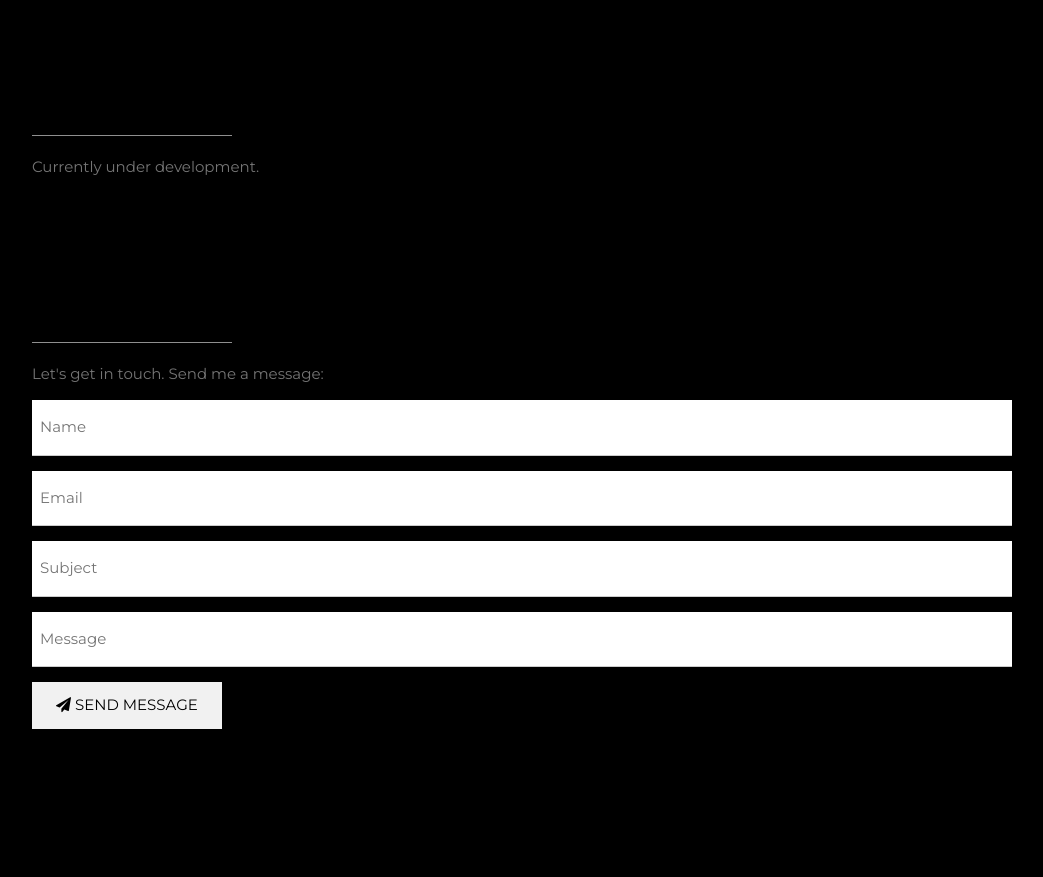
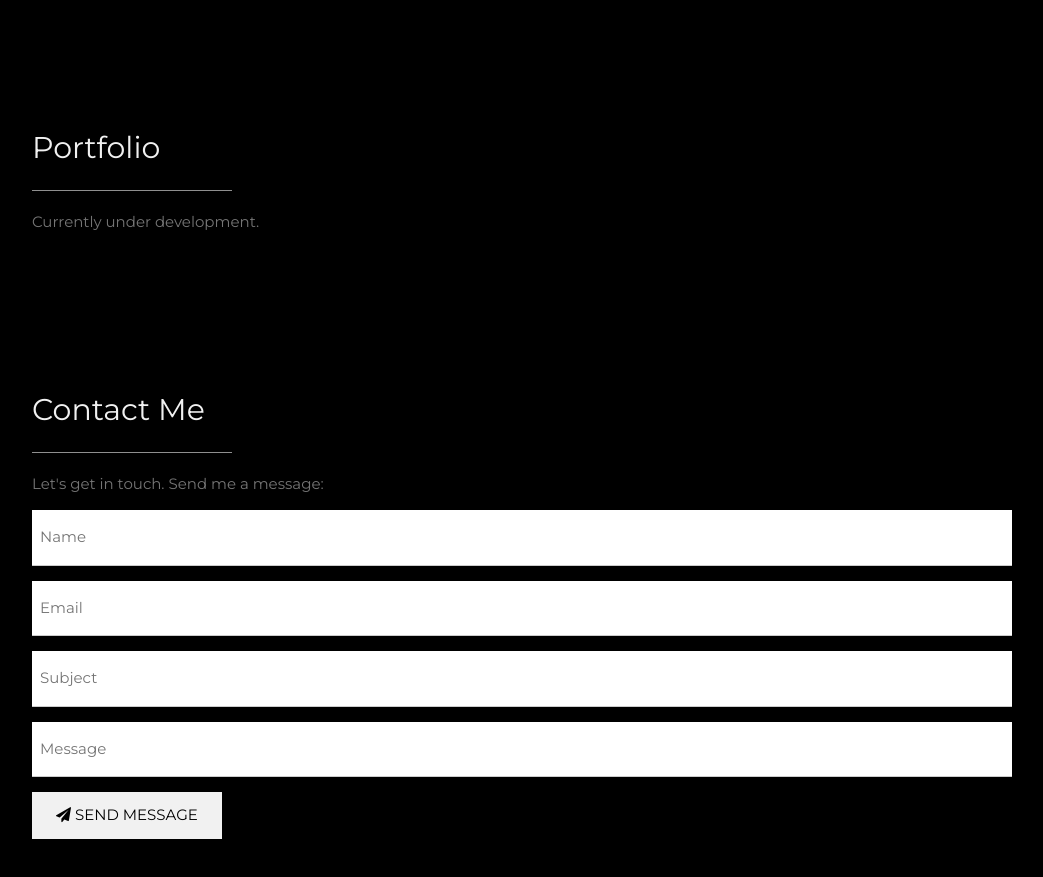
Before and after one commit to SDev1995/sdev95.github.io, a plain HTML site: page index.html in a window 1280 px wide. Shown: the part 820-1697 px from the top of the page, without its empty margins (178-1221 px from the left). Before the commit the page ends 1640 px from the top, so only its background shows below. Drawn offline with nearby package versions, Linux system fonts and the light colour scheme.

Commit message:
adjusting headers

```diff
--- a/index.html
+++ b/index.html
@@ -118,7 +118,7 @@ body, h1,h2,h3,h4,h5,h6 {font-family: "Montserrat", sans-serif}
 
   <!-- Portfolio Section -->
   <div class="w3-padding-64 w3-content w3-text-grey" id="portfolio">
-
+    <h2 class="w3-text-light-grey">Portfolio</h2>
     <hr style="width:200px" class="w3-opacity">
     <p>Currently under development.</p>
 
@@ -128,7 +128,7 @@ body, h1,h2,h3,h4,h5,h6 {font-family: "Montserrat", sans-serif}
 
   <!-- Contact Section -->
   <div class="w3-padding-64 w3-content w3-text-grey" id="contact">
-
+    <h2 class="w3-text-light-grey">Contact Me</h2>
     <hr style="width:200px" class="w3-opacity">
     <p>Let's get in touch. Send me a message:</p>
 
```
